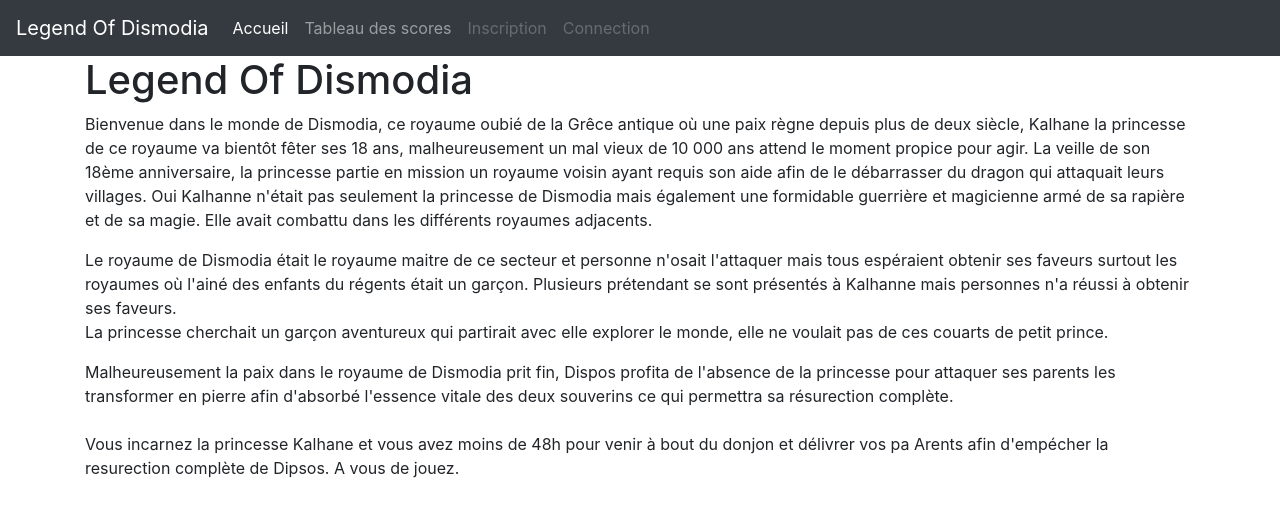
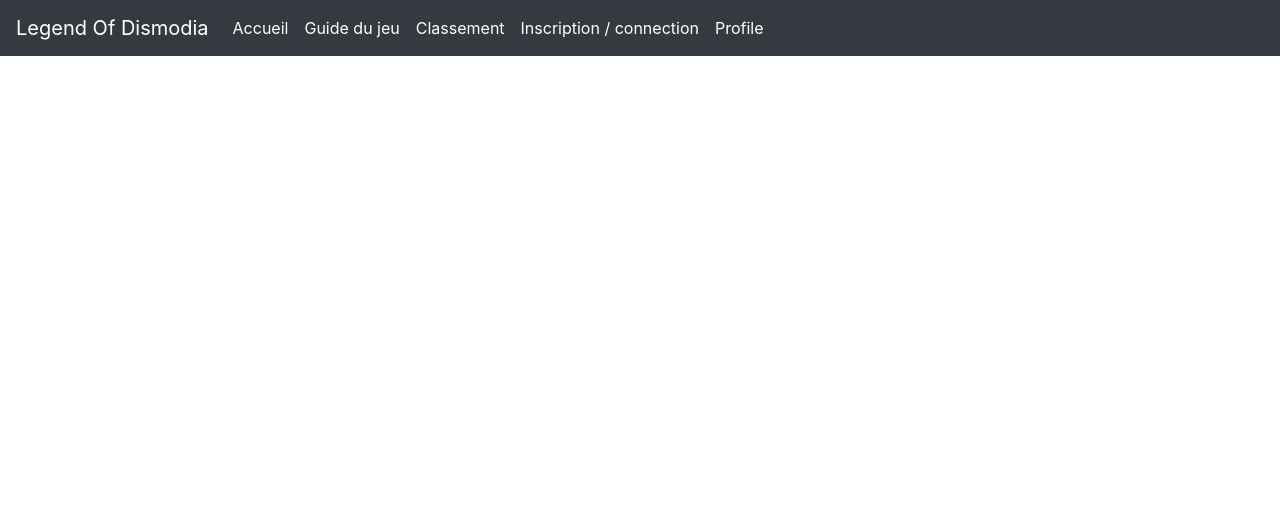
Before and after one commit to legend-of-dismodia/project, a Symfony app: template templates/gamesmenu/index.html.twig in a window 1280 px wide. Shown: the top 517 px of the page. Run offline with Twig, Linux system fonts and the light colour scheme; the template is opened without the code that fills it, so the values that code supplies are empty; some libraries are stand-ins or nearby versions.

Commit message:
Maj lien et contenu

```diff
--- a/templates/base.html.twig
+++ b/templates/base.html.twig
@@ -22,14 +22,17 @@
       <li class="nav-item active">
         <a class="nav-link" href="#">Accueil<span class="sr-only">(current)</span></a>
       </li>
-      <li class="nav-item">
-        <a class="nav-link" href="#">Tableau des scores</a>
+      <li class="nav-item active">
+        <a class="nav-link" href="#">Guide du jeu<span class="sr-only">(current)</span></a>
       </li>
-      <li class="nav-item">
-        <a class="nav-link disabled" href="#">Inscription</a>
+      <li class="nav-item active">
+        <a class="nav-link" href="#">Classement</a>
       </li>
-      <li class="nav-item">
-        <a class="nav-link disabled" href="#">Connection</a>
+      <li class="nav-item active">
+        <a class="nav-link disabled" href="#">Inscription / connection</a>
+      </li>
+      <li class="nav-item active">
+        <a class="nav-link disabled" href="#">Profile</a>
       </li>
     </ul>
   </div>
--- a/templates/gamesmenu/index.html.twig
+++ b/templates/gamesmenu/index.html.twig
@@ -4,29 +4,5 @@
 
 {% block body %}
 
-<div class="container">
-    <h1>Legend Of Dismodia</h1>
 
-    <p>
-        Bienvenue dans le monde de Dismodia, ce royaume oubié de la Grêce antique où une paix règne depuis plus de deux siècle,
-        Kalhane la princesse de ce royaume va bientôt fêter ses 18 ans, malheureusement un mal vieux de 10 000 ans attend le moment
-        propice pour agir. La veille de son 18ème anniversaire, la princesse partie en mission un royaume voisin ayant requis son
-        aide afin de le débarrasser du dragon qui attaquait leurs villages. Oui Kalhanne n'était pas seulement la princesse de
-        Dismodia mais également une formidable guerrière et magicienne armé de sa rapière et de sa magie. Elle avait
-        combattu dans les différents royaumes adjacents.
-    </p>
-    <p>
-        Le royaume de Dismodia était le royaume maitre de ce secteur et personne n'osait l'attaquer mais tous espéraient obtenir ses faveurs
-        surtout les royaumes où l'ainé des enfants du régents était un garçon. Plusieurs prétendant se sont présentés à Kalhanne mais personnes
-        n'a réussi à obtenir ses faveurs.<br>
-        La princesse cherchait un garçon aventureux qui partirait avec elle explorer le monde, elle ne voulait pas de ces couarts de petit prince.
-    </p>
-    <p>
-        Malheureusement la paix dans le royaume de Dismodia prit fin, Dispos profita de l'absence de la princesse pour attaquer ses parents les transformer
-        en pierre afin d'absorbé l'essence vitale des deux souverins ce qui permettra sa résurection complète. <br><br>
-
-        Vous incarnez la princesse Kalhane et vous avez moins de 48h pour venir à bout du donjon et délivrer vos pa Arents afin d'empécher la resurection complète
-        de Dipsos. A vous de jouez.
-    </p>
-</div>
 {% endblock %}
```
Also changed, not shown: templates/gamesguide.html.twig (added, +28 -0 lines).
